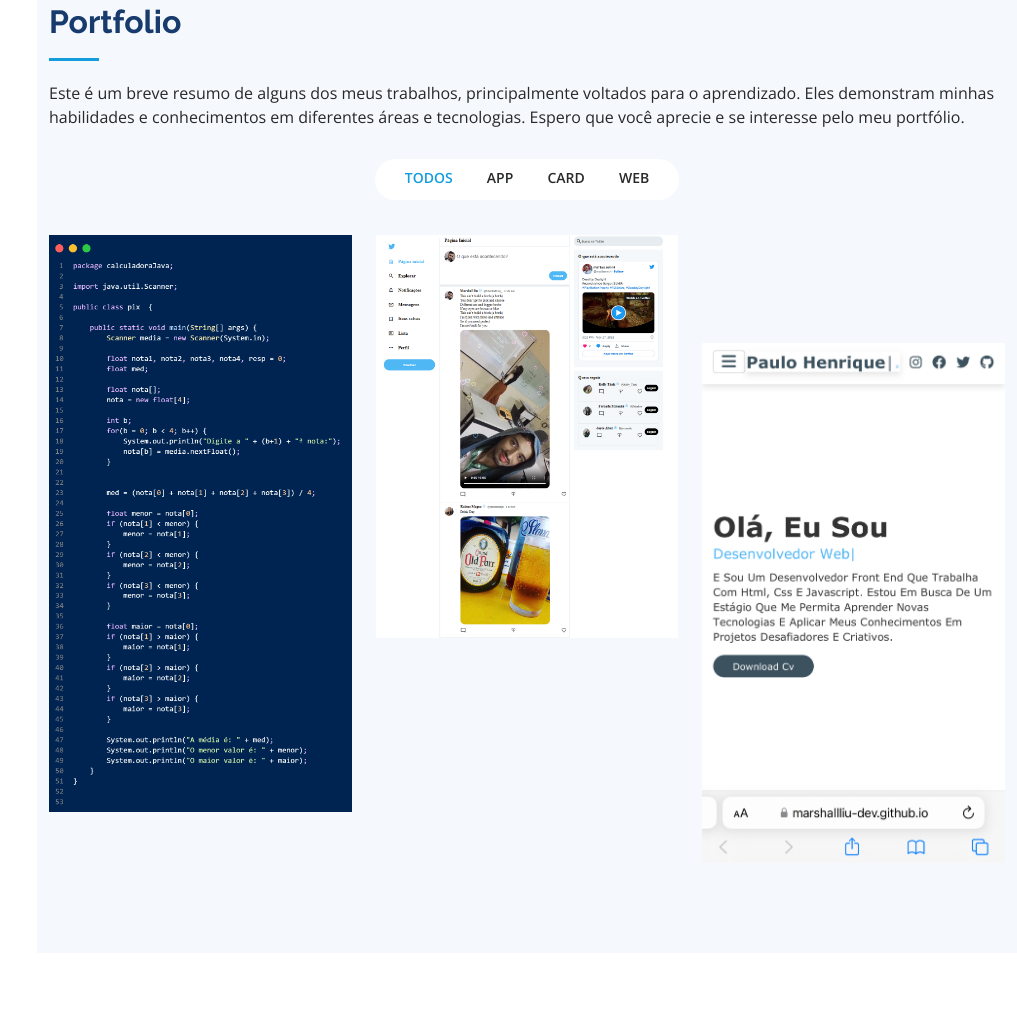
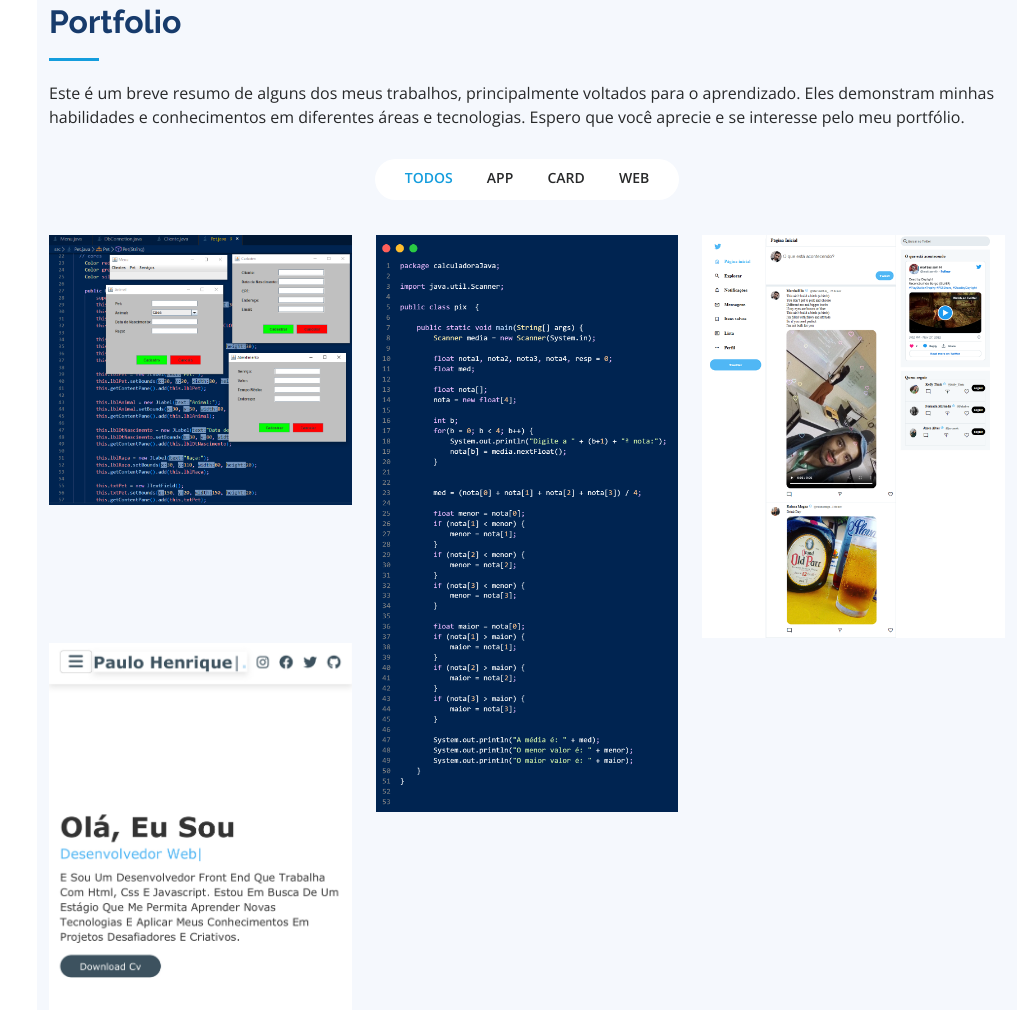
Before and after one commit to MarshallLiu-Dev/PortfolioBootstrap, a plain HTML site: page index.html in a window 1280 px wide. Shown: the part 3518-4528 px from the top of the page, without its empty margins (263-1280 px from the left). Drawn offline with nearby package versions, Linux system fonts and the light colour scheme.

Commit message:
Petshop Gui commit

```diff
--- a/index.html
+++ b/index.html
@@ -337,7 +337,30 @@
           </div>
         </div>
 
-        <div class="row portfolio-container" data-aos="fade-up" data-aos-delay="100">
+      <div class="row portfolio-container" data-aos="fade-up" data-aos-delay="100">
+
+        <!--   <div class="col-lg-4 col-md-6 portfolio-item filter-web  filter-card">
+          <div class="portfolio-wrap">
+            <img src="assets/img/portfolio/Apple Music Web Clone .png" class="img-fluid" alt="">
+            <div class="portfolio-links">
+              <a href="assets/img/portfolio/Apple Music Web Clone .png" data-gallery="portfolioGallery" class="portfolio-lightbox"
+                title="Clone do Apple Music Web"><i class="bx bx-plus"></i></a>
+              <a href="inner-page.html" title="Mais Detalhes"><i class="bx bx-link"></i></a>
+            </div>
+          </div>
+        </div> -->
+
+
+         <div class="col-lg-4 col-md-6 portfolio-item filter-web  filter-card">
+            <div class="portfolio-wrap">
+              <img src="assets/img/portfolio/PetShop GUI Java.png" class="img-fluid" alt="">
+              <div class="portfolio-links">
+                <a href="assets/img/portfolio/PetShop GUI Java.png" data-gallery="portfolioGallery"
+                  class="portfolio-lightbox" title="sistema em java para gerinciar um petshop"><i class="bx bx-plus"></i></a>
+                <a href="inner-page.html" title="Mais Detalhes"><i class="bx bx-link"></i></a>
+              </div>
+            </div>
+          </div>
 
           <div class="col-lg-4 col-md-6 portfolio-item filter-app">
             <div class="portfolio-wrap">
@@ -405,19 +428,10 @@
             </div>
           </div>
 
-          <!--
-          <div class="col-lg-4 col-md-6 portfolio-item filter-web  filter-card">
-            <div class="portfolio-wrap">
-              <img src="assets/img/portfolio/E-commerce Rapido e Fresco.png" class="img-fluid" alt="">
-              <div class="portfolio-links">
-                <a href="assets/img/portfolio/E-commerce Rapido e Fresco.png" data-gallery="portfolioGallery"
-                  class="portfolio-lightbox" title="Rapido E Fresco Web"><i class="bx bx-plus"></i></a>
-                <a href="RapidoFresco.html" title="Mais Detalhes"><i class="bx bx-link"></i></a>
-              </div>
-            </div>
-          </div>
 
-          <div class="col-lg-4 col-md-6 portfolio-item filter-web filter-app">
+
+
+   <!--           <div class="col-lg-4 col-md-6 portfolio-item filter-web filter-app">
             <div class="portfolio-wrap">
               <img src="assets/img/portfolio/Primeiro Protifolio.jpeg" class="img-fluid" alt="">
               <div class="portfolio-links">
```
Also changed, not shown: assets/img/portfolio/Apple Music Web Clone .png (added), assets/img/portfolio/PetShop GUI Java.png (added).
